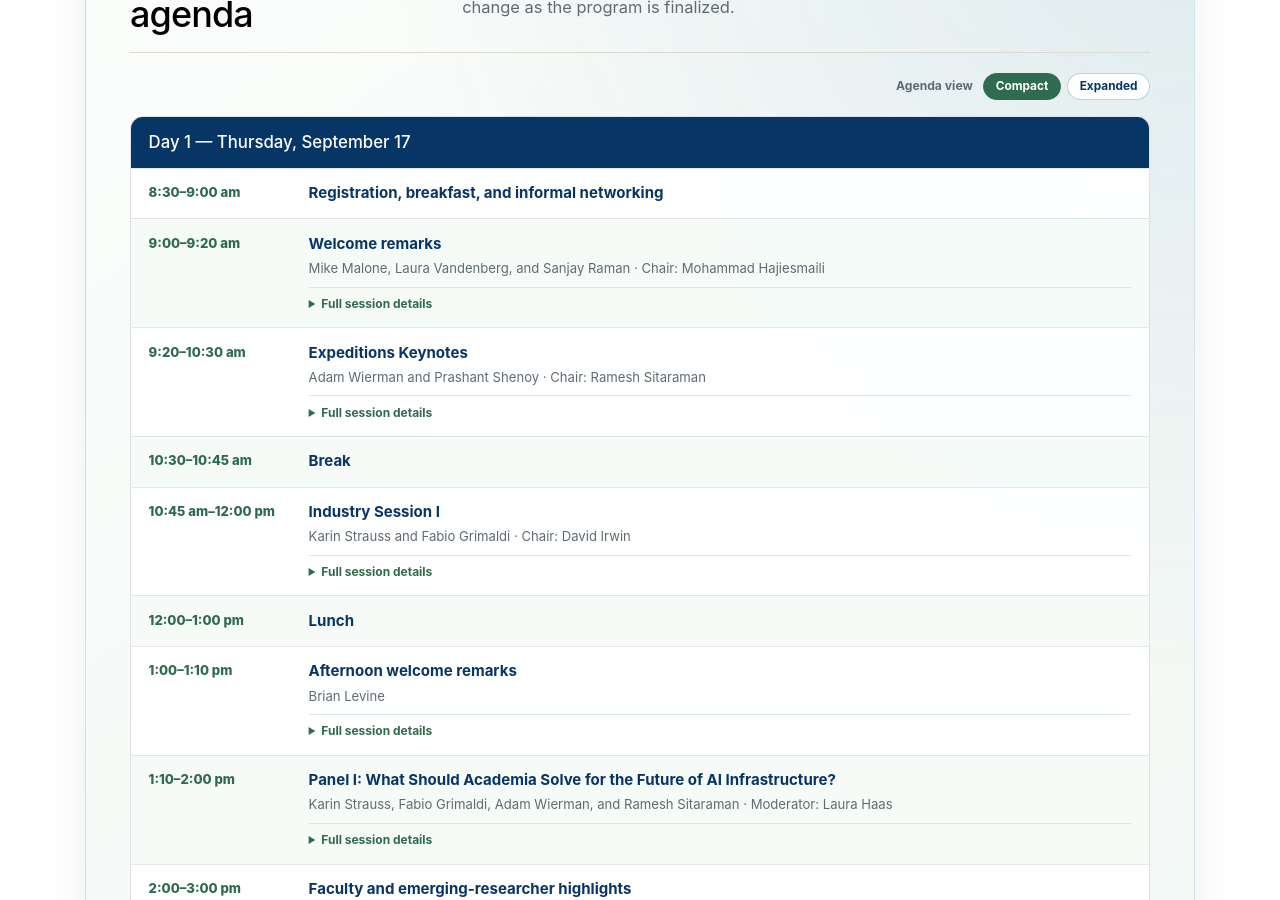
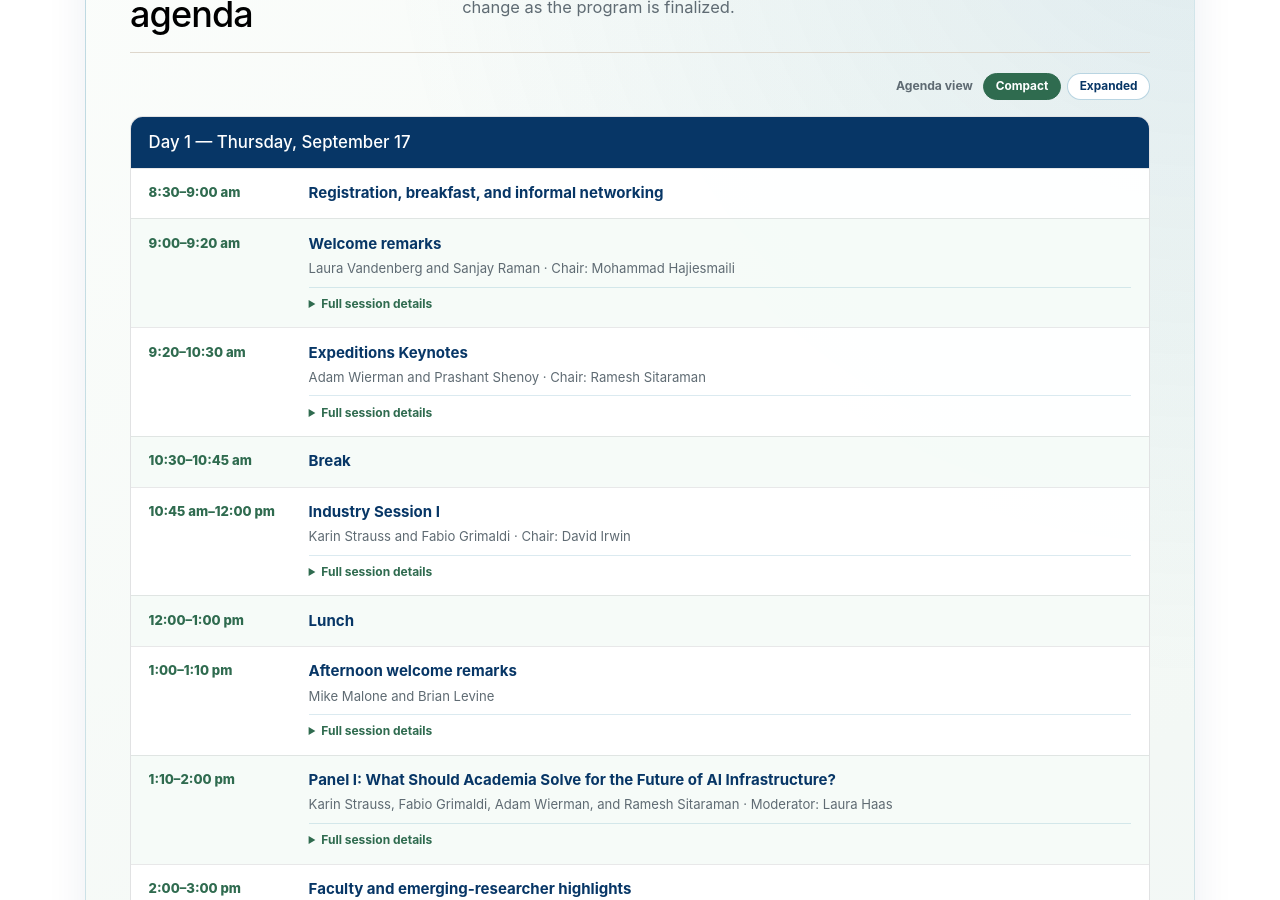
Before and after one commit to umass-solar/umass-solar.github.io, a Jekyll site: the page built from scai-symposium.md, in a window 1280 px wide and 900 px high, scrolled down 4195 px. Built offline with Jekyll 4.4.1, drawn with Linux system fonts in a browser that asks for light colours; some of the changed lines change nothing that is shown.

Commit message:
Update scai-symposium.md

```diff
--- a/scai-symposium.md
+++ b/scai-symposium.md
@@ -1973,11 +1973,10 @@ This talk describes how AWS approaches this challenge across interconnected laye
           <time class="scai-program-time" datetime="2026-09-17T09:00">9:00&ndash;9:20 am</time>
           <div class="scai-program-session">
             <strong>Welcome remarks</strong>
-            <p>Mike Malone, Laura Vandenberg, and Sanjay Raman &middot; Chair: Mohammad Hajiesmaili</p>
+            <p>Laura Vandenberg and Sanjay Raman &middot; Chair: Mohammad Hajiesmaili</p>
             <details class="scai-session-details">
               <summary>Full session details</summary>
               <div class="scai-session-details-panel">
-                <div class="scai-session-person"><strong>Mike Malone</strong><span>Vice Chancellor for Research and Engagement, UMass Amherst</span><em>Welcome remarks</em></div>
                 <div class="scai-session-person"><strong>Laura Vandenberg</strong><span>Associate Vice Chancellor and Vice Provost for Research and Engagement; Professor of Environmental Health Sciences, UMass Amherst</span><em>Welcome remarks</em></div>
                 <div class="scai-session-person"><strong>Sanjay Raman</strong><span>Daniel J. Riccio Jr. Dean of Engineering; Professor of Electrical and Computer Engineering, UMass Amherst</span><em>Welcome remarks</em></div>
                 <div class="scai-session-person"><strong>Mohammad Hajiesmaili</strong><span>Associate Professor, Manning College of Information and Computer Sciences, UMass Amherst</span><em>Session chair</em></div>
@@ -2033,10 +2032,11 @@ This talk describes how AWS approaches this challenge across interconnected laye
           <time class="scai-program-time" datetime="2026-09-17T13:00">1:00&ndash;1:10 pm</time>
           <div class="scai-program-session">
             <strong>Afternoon welcome remarks</strong>
-            <p>Brian Levine</p>
+            <p>Mike Malone and Brian Levine</p>
             <details class="scai-session-details">
               <summary>Full session details</summary>
               <div class="scai-session-details-panel">
+                <div class="scai-session-person"><strong>Mike Malone</strong><span>Vice Chancellor for Research and Engagement, UMass Amherst</span><em>Welcome remarks</em></div>
                 <div class="scai-session-person"><strong>Brian Levine</strong><span>Associate Dean of Research &amp; Engagement; Distinguished Professor, Manning College of Information and Computer Sciences, UMass Amherst</span><em>Welcome remarks</em></div>
               </div>
             </details>
```
